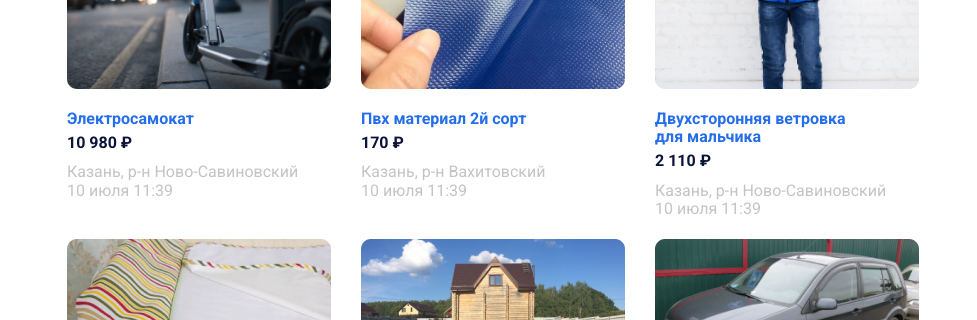
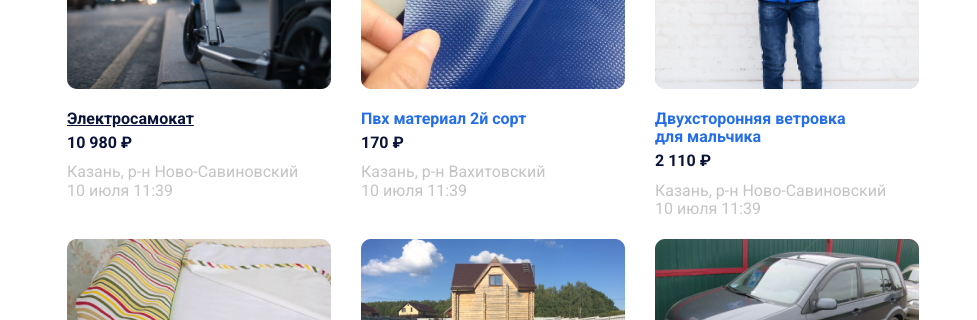
Before and after one commit to Leladatan/telkov_up08-PR2, a plain HTML site: page pages/home/index.html in a window 1280 px wide. In both pictures the pointer is over the element "Электросамокат". Shown: the part 354-674 px from the top of the page, 0-977 px from the left. Drawn offline with Linux system fonts and the light colour scheme.

Commit message:
fix: add hover for card-title

```diff
--- a/pages/home/style.css
+++ b/pages/home/style.css
@@ -49,6 +49,11 @@
     font-size: 16px;
     font-weight: 700;
     color: #256EEB;
+}
+
+.card-title:hover {
+    color: #0A143A;
+    text-decoration: underline;
 }
 
 .card-title:hover {
```
